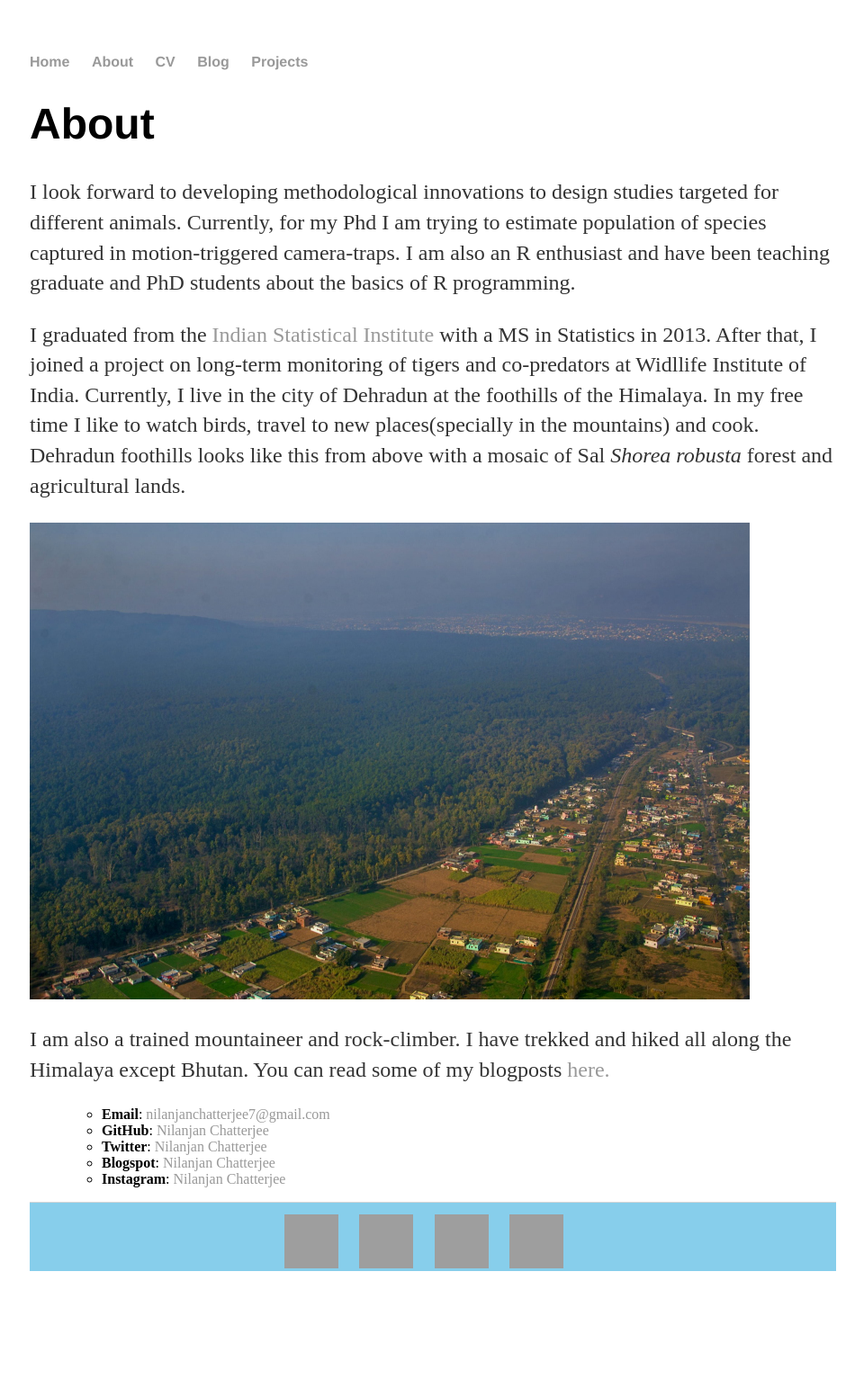
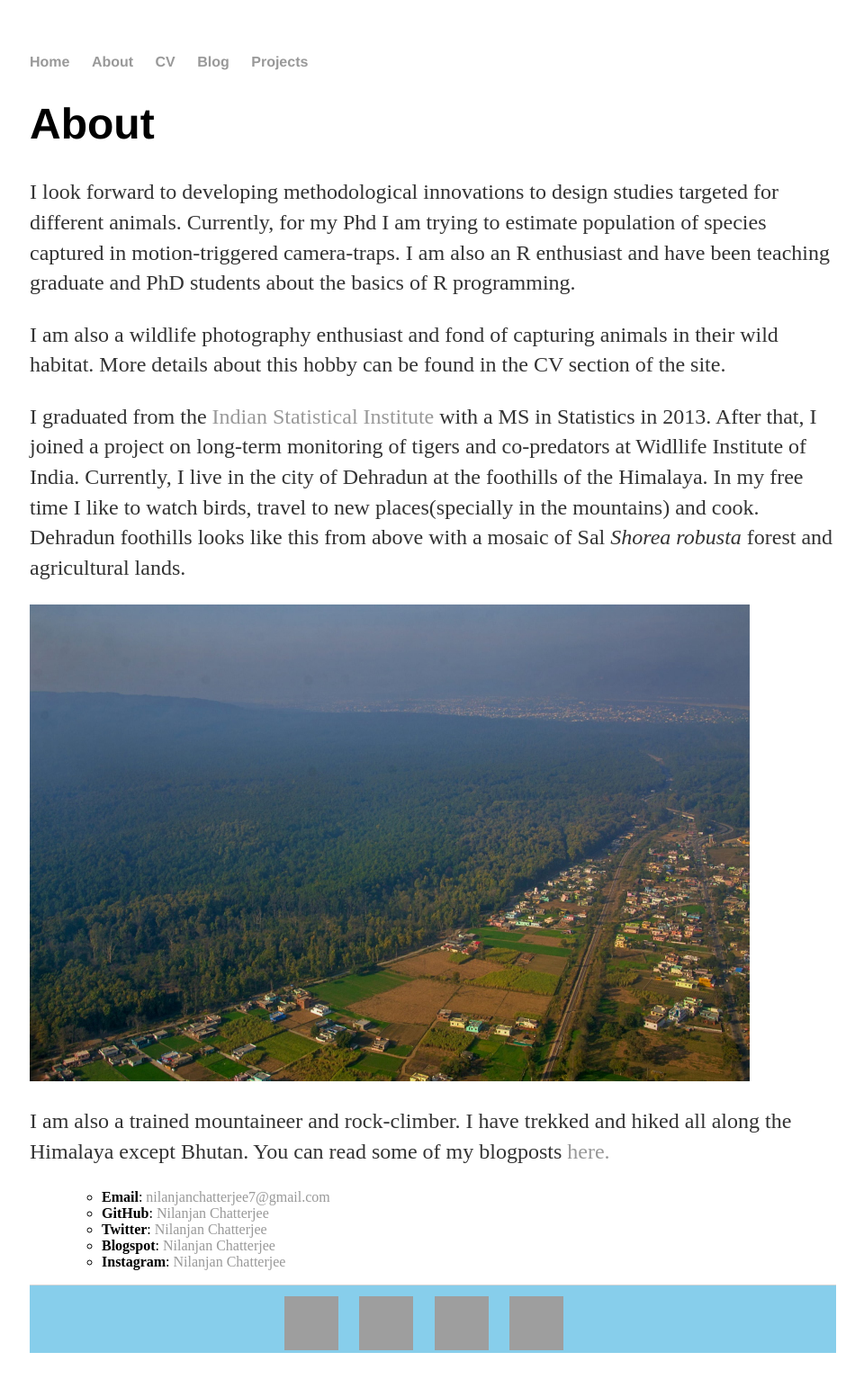
Before and after one commit to nilanjanchatterjee/nilanjanchatterjee.github.io, a Jekyll site: the page built from about/index.html, in a window 1280 px wide, cut to the strip 0-1564 px from the top of the page. Shown: the top 1543 px of the strip at 90% size, without its empty margins (159-1119 px from the left). Built offline with Jekyll 4.4.1, drawn with Linux system fonts in a browser that asks for light colours; before the commit the page ends 1473 px from its top, so only the background shows below that; grey boxes are pictures that could not be loaded.

Commit message:
updated about photography

```diff
--- a/about/index.html
+++ b/about/index.html
@@ -6,6 +6,7 @@ title: About Nilanjan Chatterjee
 		<div class="about">
 			<h1>About</h1>
 			<p>I look forward to developing methodological innovations to design studies targeted for different animals. Currently, for my Phd I am trying to estimate population of species captured in motion-triggered camera-traps. I am also an R enthusiast and have been teaching graduate and PhD students about the basics of R programming.</p>
+                        <p>I am also a wildlife photography enthusiast and fond of capturing animals in their wild habitat. More details about this hobby can be found in the CV section of the site.</p>
 
 			<p>I graduated from the <a href="https://www.isical.ac.in/">Indian Statistical Institute</a> with a MS in Statistics in 2013. After that, I joined a project on long-term monitoring of tigers and co-predators at Widllife Institute of India. Currently, I live in the city of Dehradun at the foothills of the Himalaya. In my free time I like to watch birds, travel to new places(specially in the mountains) and cook.<br>
 			Dehradun foothills looks like this from above with a mosaic of Sal <em> Shorea robusta</em> forest and agricultural lands.</p>
```
